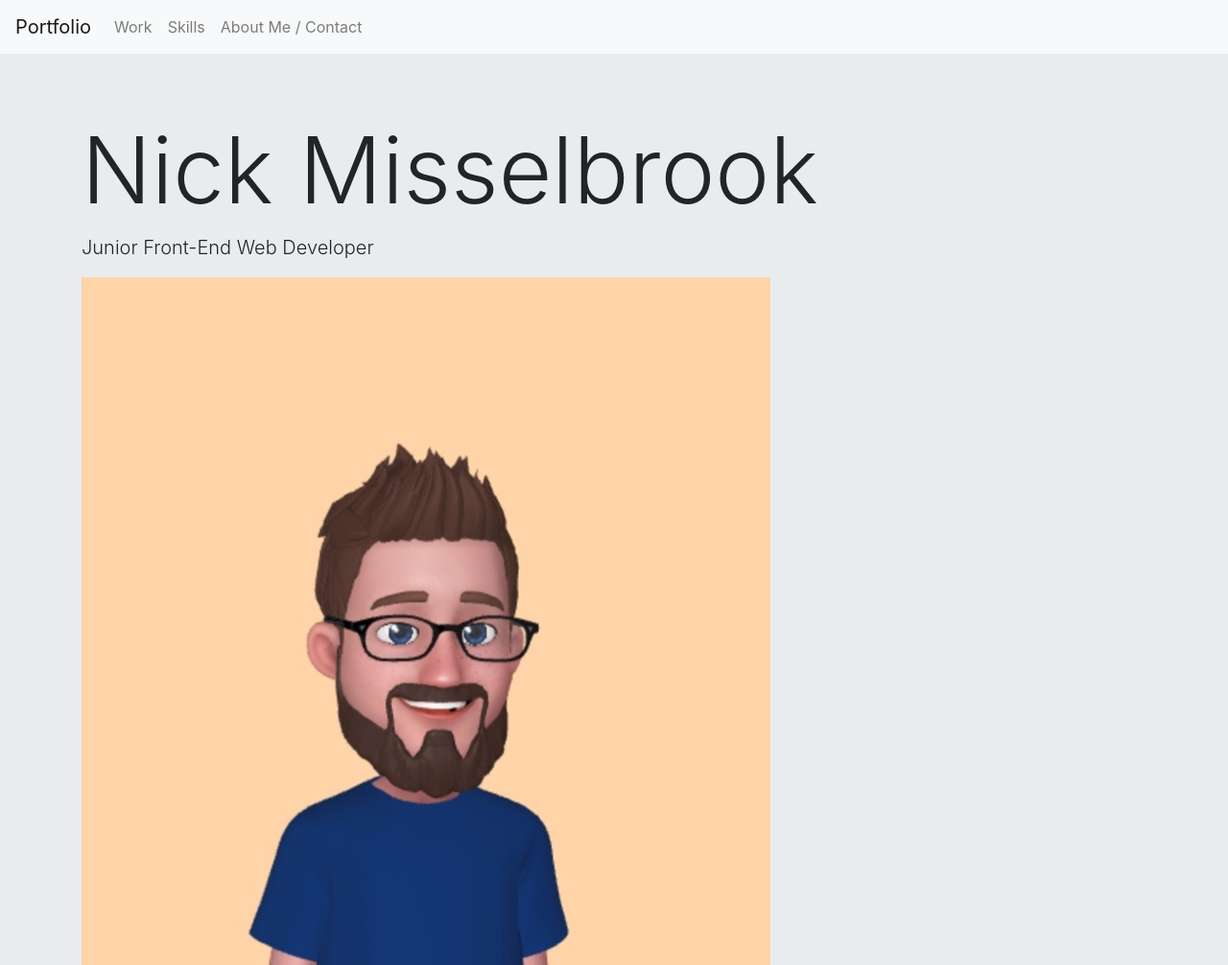
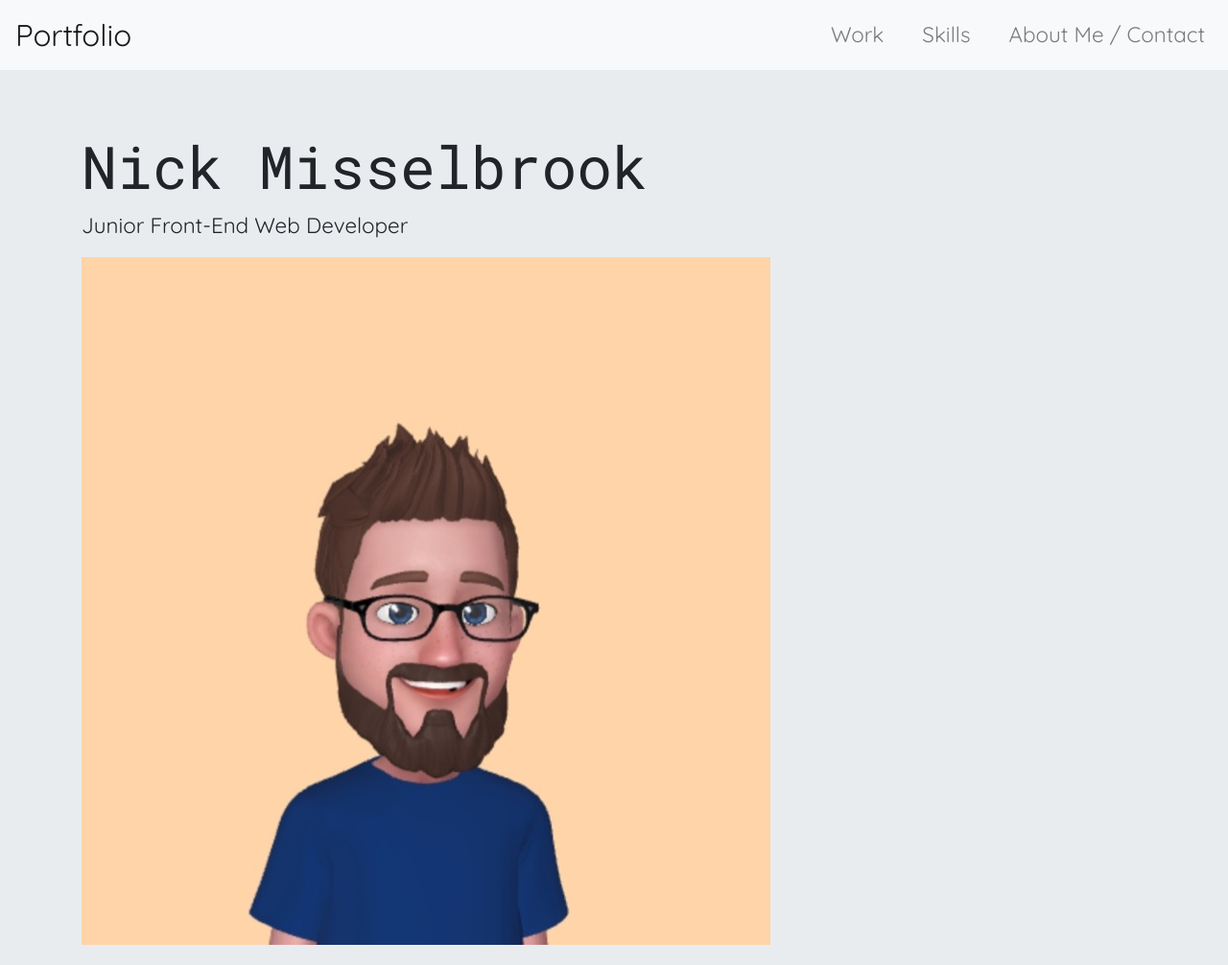
Before and after one commit to nickmbk/Bootstrap-Portfolio, a plain HTML site: page index.html in a window 1280 px wide. Shown: the top 1006 px of the page at 96% size. Drawn offline with nearby package versions, Linux system fonts and the light colour scheme.

Commit message:
create responsive text system, make adjustments to Navbar

```diff
--- a/css/style.css
+++ b/css/style.css
@@ -0,0 +1,81 @@
+:root {
+    --heading-font: "Roboto Mono", monospace;
+    --main-font: "Quicksand", sans-serif;
+
+    /* responsive font-sizes, adapted from article we were provided
+    https://medium.com/codyhouse/create-your-design-system-part-1-typography-7c630d9092bd */
+    --font-size-base: 1em;
+    --font-size-scale: 1.2;
+
+    --text-xs: var(--font-size-base);
+    --text-sm: calc(var(--font-size-base) * var(--font-size-scale));
+    --text-md: calc(var(--font-size-base) * var(--font-size-scale) * var(--font-size-scale));
+    --text-lg: calc(var(--font-size-base) * var(--font-size-scale) * var(--font-size-scale) * var(--font-size-scale));
+    --text-xl: calc(var(--font-size-base) * var(--font-size-scale) * var(--font-size-scale) * var(--font-size-scale) * var(--font-size-scale));
+}
+
+body {
+    font-family: var(--main-font);
+}
+
+h1, h2, h3, h4, h5, h6 {
+    font-family: var(--heading-font);
+}
+
+h1 {
+    font-size: var(--text-xl);
+}
+
+h2 {
+    font-size: var(--text-lg);
+}
+
+h3 {
+    font-size: var(--text-md);
+}
+
+h4 {
+    font-size: var(--text-sm);
+}
+
+p {
+    font-size: var(--text-sm);
+}
+
+.nav-name {
+    font-size: var(--text-md);
+}
+
+.nav-anchors {
+    font-size: var(--text-sm);
+}
+
+
+
+/* Media Queries */
+
+/* responsie text changes */
+
+@media (min-width: 576px) {
+    :root {
+    --font-size-scale: 1.25;
+    }
+}
+
+@media (min-width: 768px) {
+    :root {
+    --font-size-scale: 1.3;
+    }
+}
+
+@media (min-width: 992px) {
+    :root {
+    --font-size-scale: 1.35;
+    }
+}
+
+@media (min-width: 1200px) {
+    :root {
+    --font-size-scale: 1.4;
+    }
+}
--- a/index.html
+++ b/index.html
@@ -18,20 +18,20 @@
 <body>
     <!-- NavBar -->
     <nav class="navbar navbar-expand-lg navbar-light bg-light">
-        <a class="navbar-brand" href="#">Portfolio</a>
+        <a class="navbar-brand nav-name" href="#">Portfolio</a>
         <button class="navbar-toggler" type="button" data-toggle="collapse" data-target="#navbarSupportedContent" aria-controls="navbarSupportedContent" aria-expanded="false" aria-label="Toggle navigation">
           <span class="navbar-toggler-icon"></span>
         </button>
 
-        <div class="collapse navbar-collapse" id="navbarSupportedContent">
-          <ul class="navbar-nav mr-auto">
+        <div class="collapse navbar-collapse justify-content-lg-end nav-anchors" id="navbarSupportedContent">
+          <ul class="navbar-nav">
             <li class="nav-item">
               <a class="nav-link" href="#work">Work</a>
             </li>
-            <li class="nav-item">
+            <li class="nav-item ml-md-3 ml-xl-4">
               <a class="nav-link" href="#skills">Skills</a>
             </li>
-            <li class="nav-item">
+            <li class="nav-item ml-md-3 ml-xl-4">
               <a class="nav-link" href="#about-contact">About Me / Contact</a>
             </li>
           </ul>
@@ -42,8 +42,8 @@
     <section class="hero">
         <div class="jumbotron jumbotron-fluid">
             <div class="container">
-            <h1 class="display-1">Nick Misselbrook</h1>
-            <p class="lead">Junior Front-End Web Developer</p>
+            <h1>Nick Misselbrook</h1>
+            <p>Junior Front-End Web Developer</p>
             <img src="./images/avatar.jpg" class="img-fluid" alt="Responsive image">
             </div>
         </div>
@@ -54,7 +54,7 @@
         <div class="container">
             <div class="row">
                 <div class="col-12">
-                    <h2 class="display-2">Work</h2>
+                    <h2 class="text-center">Work</h2>
                 </div>
             </div>
             <!-- Row 1 -->
@@ -66,7 +66,7 @@
                         </div>
                         <img class="card-img-top" src="https://picsum.photos/seed/forest/400" alt="Card image cap">
                         <div class="card-body">
-                          <h5 class="card-title">Project Name</h5>
+                          <h4 class="card-title">Project Name</h4>
                           <p class="card-text">Description about project.</p>
                           <a href="#" class="btn btn-primary">Go to project</a>
                         </div>
@@ -85,7 +85,7 @@
                         </div>
                         <img class="card-img-top" src="https://picsum.photos/seed/lake/400" alt="Card image cap">
                         <div class="card-body">
-                          <h5 class="card-title">Project Name</h5>
+                          <h4 class="card-title">Project Name</h4>
                           <p class="card-text">Description about project.</p>
                           <a href="#" class="btn btn-primary">Go to project</a>
                         </div>
@@ -101,7 +101,7 @@
                         </div>
                         <img class="card-img-top" src="https://picsum.photos/seed/mountain/400" alt="Card image cap">
                         <div class="card-body">
-                            <h5 class="card-title">Project Name</h5>
+                            <h4 class="card-title">Project Name</h4>
                             <p class="card-text">Description about project.</p>
                             <a href="#" class="btn btn-primary">Go to project</a>
                         </div>
@@ -120,7 +120,7 @@
                         </div>
                         <img class="card-img-top" src="https://picsum.photos/seed/bear/400" alt="Card image cap">
                         <div class="card-body">
-                          <h5 class="card-title">Project Name</h5>
+                          <h4 class="card-title">Project Name</h4>
                           <p class="card-text">Description about project.</p>
                           <a href="#" class="btn btn-primary">Go to project</a>
                         </div>
@@ -136,7 +136,7 @@
                         </div>
                         <img class="card-img-top" src="https://picsum.photos/seed/rainbow/400" alt="Card image cap">
                         <div class="card-body">
-                            <h5 class="card-title">Project Name</h5>
+                            <h4 class="card-title">Project Name</h4>
                             <p class="card-text">Description about project.</p>
                             <a href="#" class="btn btn-primary">Go to project</a>
                         </div>
@@ -152,10 +152,11 @@
     <!-- Skills Section -->
 
     <section class="skills" id="skills">
-        <div class="container">
+        <!-- added bootstrap text-center class to container so all text within is centered -->
+        <div class="container text-center">
             <div class="row">
                 <div class="col">
-                    <h2 class="display-2">Skills</h2>
+                    <h2>Skills</h2>
                 </div>
             </div>
             <div class="row">
@@ -184,14 +185,15 @@
         <div class="container">
             <div class="row">
                 <div class="col-12 col-sm-12 col-md-8 col-lg-8 col-xl-8">
-                    <h3 class="display-3">About Me</h3>
+                    <h3>About Me</h3>
                     <p>Lorem ipsum dolor sit, amet consectetur adipisicing elit. Quaerat adipisci iusto quidem odit dignissimos quod, officia, nihil quibusdam, cupiditate consequatur neque aperiam libero ducimus vitae harum voluptatum ipsa. Repudiandae, totam.</p>
                 </div>
                 <div class="col-12 col-sm-12 col-md-4 col-lg-4 col-xl-4">
-                    <div class="container">
+                    <!-- added bootstrap text-center class to container so all text within is centered -->
+                    <div class="container text-right">
                         <div class="row">
                             <div class="col-12 col-sm-12 col-md-12 col-lg-12 col-xl-12">
-                                <h3 class="display-3">Contact</h3>
+                                <h3>Contact</h3>
                             </div>
                         </div>
                         <div class="row">
```
